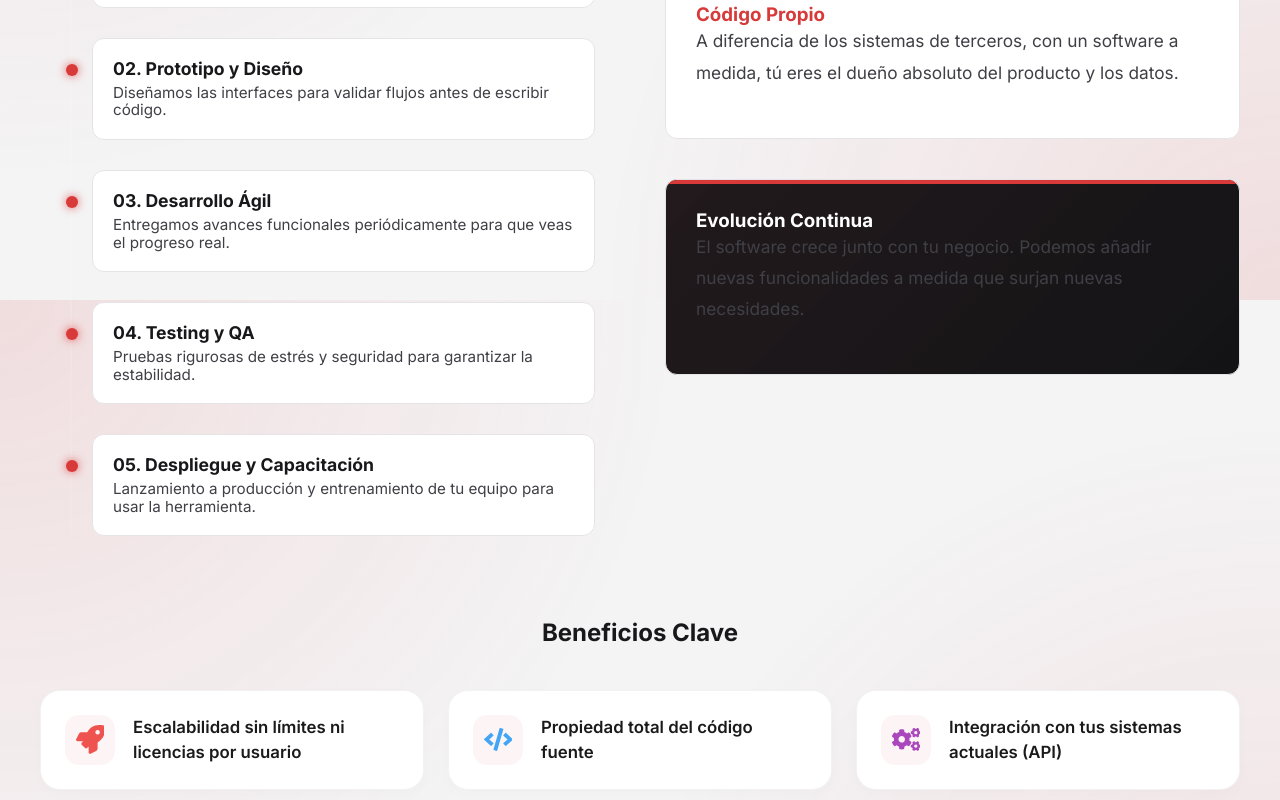
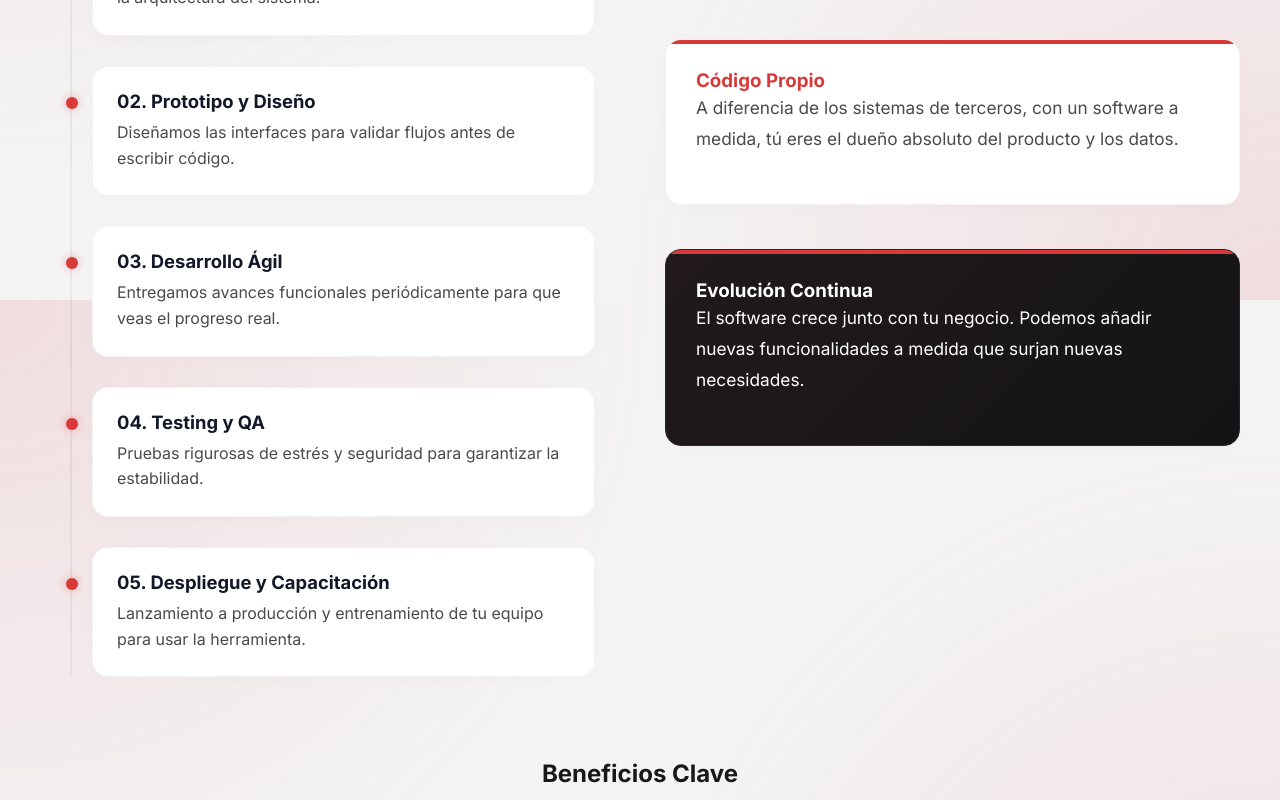
Before and after one commit to CarlosL-Code/Portafolio_react, a React (Vite) app: page /software-a-medida in a window 1280 px wide. Shown: the part 1300-2100 px from the top of the page. Built offline with nearby package versions, Linux system fonts and the light colour scheme.

Commit message:
Corregir contraste en caja oscura tema claro y peso de fuente

```diff
--- a/src/componentes/layout/Trabajos.css
+++ b/src/componentes/layout/Trabajos.css
@@ -16,7 +16,7 @@
 
 .titulo-premium {
   font-size: 3rem;
-  font-weight: 900;
+  font-weight: 800;
   margin-bottom: 15px;
   color: #111827;
   line-height: 1.15;
--- a/src/index.css
+++ b/src/index.css
@@ -162,7 +162,7 @@ body.dark .boton {
         .titulo {
             font-family: "Inter", sans-serif;
             font-size: 2.2rem;
-            font-weight: 900;
+            font-weight: 800;
             margin-bottom: 15px;
             color: #111827; /* Negro muy oscuro y sólido */
             line-height: 1.1;
--- a/src/seo-pages.css
+++ b/src/seo-pages.css
@@ -10,11 +10,11 @@
 
 .seo-title {
   font-size: 3rem;
-  font-weight: 900;
+  font-weight: 800;
   margin-bottom: 15px;
   color: #111827; /* Negro muy oscuro y sólido */
   line-height: 1.15;
-  letter-spacing: -2px; /* Espaciado ajustado para estilo puntoAPP */
+  letter-spacing: -1.5px; /* Espaciado ajustado para estilo puntoAPP */
 }
 
 body.dark .seo-title {
@@ -35,13 +35,13 @@ body.dark .seo-subtitle {
 
 .seo-text-block {
   font-size: 1.08rem;
-  color: var(--shade-7);
+  color: #4a4a4a;
   line-height: 1.8;
   margin-bottom: 20px;
 }
 
 body.dark .seo-text-block {
-  color: #E4E4E7;
+  color: #a1a1aa;
 }
 
 
@@ -147,9 +147,9 @@ body.dark .glowing-card:hover .glowing-icon {
 
 .glowing-title {
   font-size: 1.3rem;
-  font-weight: 800;
+  font-weight: 700;
   margin-bottom: 14px;
-  color: #1a1a1a; /* Texto bien oscuro en modo claro */
+  color: #111827; /* Texto bien oscuro en modo claro */
   letter-spacing: -0.5px;
   line-height: 1.3;
 }
@@ -242,7 +242,7 @@ body.dark .bento-item:hover .bento-icon {
 .bento-text {
   font-size: 1.05rem;
   font-weight: 600;
-  color: #1a1a1a;
+  color: #111827;
   line-height: 1.5;
 }
 
@@ -257,49 +257,59 @@ body.dark .bento-text {
   display: flex;
   flex-direction: column;
   gap: 30px;
-  border-left: 2px solid rgba(255, 255, 255, 0.1);
+  border-left: 2px solid rgba(0, 0, 0, 0.05);
   padding-left: 20px;
   margin-left: 10px;
 }
 
+body.dark .timeline-container {
+  border-left-color: rgba(255, 255, 255, 0.1);
+}
+
 .timeline-item {
   position: relative;
-  background: var(--shade-1);
-  border: 1px solid var(--shade-3);
-  padding: 20px;
-  border-radius: 12px;
+  background: #ffffff;
+  border: 1px solid rgba(0, 0, 0, 0.05);
+  padding: 24px;
+  border-radius: 16px;
   transition: border-color 0.3s;
+  box-shadow: 0 4px 15px rgba(0, 0, 0, 0.02);
 }
 
 body.dark .timeline-item {
   background: #1E293B;
   border-color: #334155;
+  box-shadow: none;
 }
 
 .timeline-item:hover {
-  border-color: var(--primario);
+  border-color: rgba(216, 58, 58, 0.2);
 }
 
 body.dark .timeline-item:hover {
-  border-color: rgba(255, 82, 82, 0.3);
+  border-color: rgba(216, 58, 58, 0.4);
 }
 
 .timeline-dot {
   position: absolute;
   left: -27px; /* 20px padding + 7px center */
-  top: 25px;
+  top: 30px;
   width: 12px;
   height: 12px;
   background: var(--primario);
   border-radius: 50%;
+  box-shadow: 0 0 10px rgba(216, 58, 58, 0.4);
+}
+
+body.dark .timeline-dot {
   box-shadow: 0 0 10px rgba(216, 58, 58, 0.8);
 }
 
 .timeline-title {
-  font-size: 1.1rem;
+  font-size: 1.15rem;
   font-weight: 700;
-  color: var(--shade-9);
-  margin-bottom: 5px;
+  color: #111827;
+  margin-bottom: 8px;
 }
 
 body.dark .timeline-title {
@@ -307,9 +317,10 @@ body.dark .timeline-title {
 }
 
 .timeline-desc {
-  font-size: 0.95rem;
-  color: var(--shade-7);
+  font-size: 1rem;
+  color: #4a4a4a;
   margin: 0;
+  line-height: 1.6;
 }
 
 body.dark .timeline-desc {
@@ -328,20 +339,22 @@ body.dark .timeline-desc {
 }
 
 .faq-card {
-  background: var(--shade-1);
-  border: 1px solid var(--shade-3);
-  border-radius: 12px;
-  padding: 20px 25px;
+  background: #ffffff;
+  border: 1px solid rgba(0, 0, 0, 0.05);
+  border-radius: 16px;
+  padding: 24px 28px;
   transition: background 0.3s;
+  box-shadow: 0 4px 15px rgba(0, 0, 0, 0.02);
 }
 
 body.dark .faq-card {
   background: #1E293B;
   border-color: #334155;
+  box-shadow: none;
 }
 
 .faq-card:hover {
-  background: var(--shade-2);
+  background: #fafafa;
 }
 
 body.dark .faq-card:hover {
@@ -349,10 +362,10 @@ body.dark .faq-card:hover {
 }
 
 .faq-title {
-  font-size: 1.05rem;
+  font-size: 1.1rem;
   font-weight: 700;
-  color: var(--shade-9);
-  margin-bottom: 10px;
+  color: #111827;
+  margin-bottom: 12px;
 }
 
 body.dark .faq-title {
@@ -360,9 +373,9 @@ body.dark .faq-title {
 }
 
 .faq-answer {
-  font-size: 0.95rem;
-  color: var(--shade-7);
-  line-height: 1.6;
+  font-size: 1rem;
+  color: #4a4a4a;
+  line-height: 1.7;
 }
 
 body.dark .faq-answer {
@@ -374,26 +387,37 @@ body.dark .faq-answer {
 ========================================= */
 .seo-highlight-box {
   padding: 30px;
-  border-radius: 12px;
-  border: 1px solid var(--shade-3);
-  margin-bottom: 20px;
+  border-radius: 16px;
+  border: 1px solid rgba(0, 0, 0, 0.05);
+  margin-bottom: 24px;
   transition: all 0.3s ease;
   position: relative;
   overflow: hidden;
+  box-shadow: 0 4px 15px rgba(0, 0, 0, 0.02);
 }
 
 .seo-highlight-box.light-box {
-  background: var(--shade-1);
+  background: #ffffff;
 }
+
 body.dark .seo-highlight-box.light-box {
   background: #1E293B;
   border-color: #334155;
+  box-shadow: none;
 }
 
 .seo-highlight-box.dark-box {
   background: linear-gradient(135deg, rgba(216, 58, 58, 0.05) 0%, rgba(0, 0, 0, 0.2) 100%);
-  background-color: var(--shade-9);
+  background-color: #18181B; /* Siempre oscuro */
+  border-color: #27272A;
 }
+
+/* Asegurar que el texto en la caja oscura sea siempre blanco, incluso en modo claro */
+.seo-highlight-box.dark-box h3,
+.seo-highlight-box.dark-box .seo-text-block {
+  color: #ffffff !important;
+}
+
 body.dark .seo-highlight-box.dark-box {
   background: linear-gradient(135deg, rgba(216, 58, 58, 0.1) 0%, rgba(15, 23, 42, 0.5) 100%);
   background-color: #0F172A;
```
